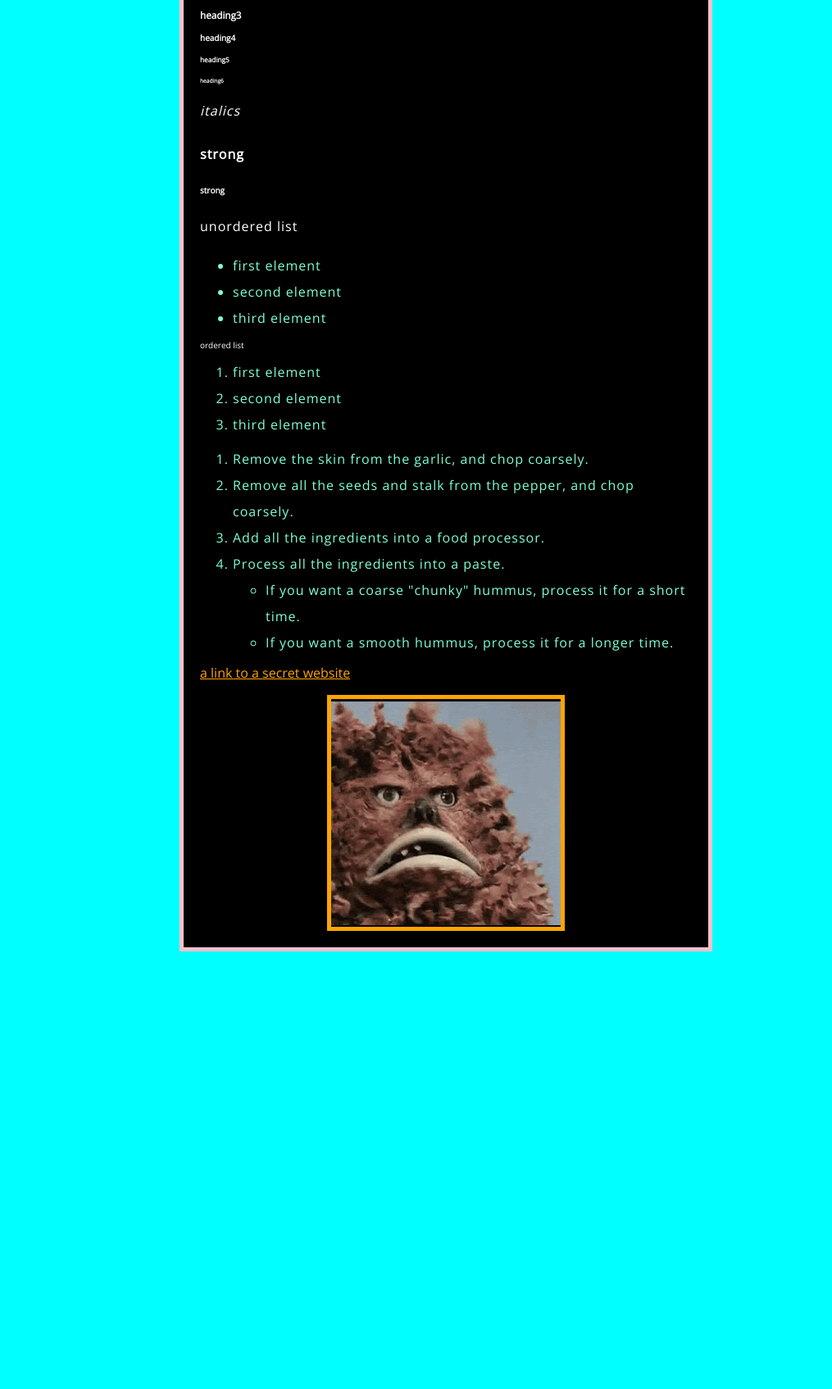
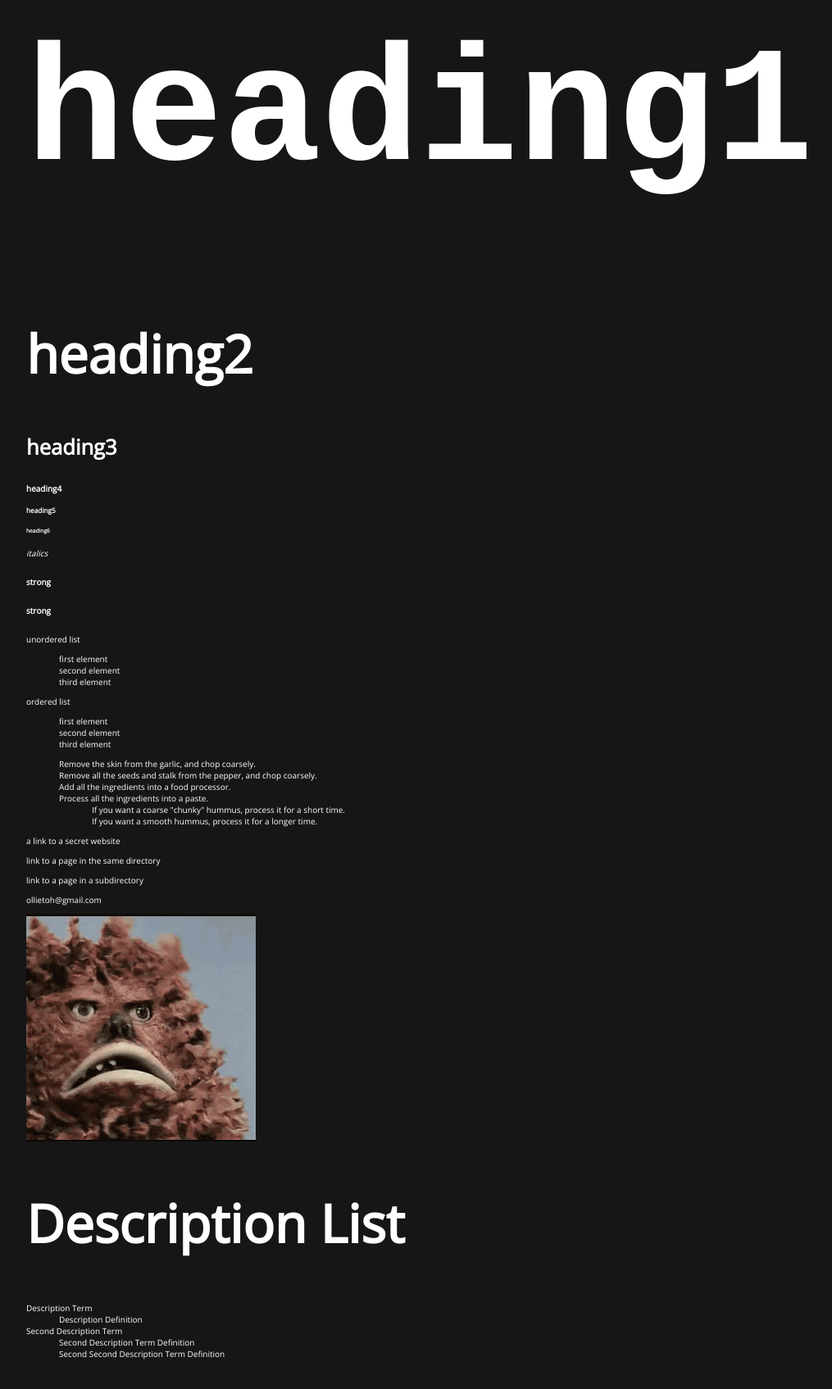
Before and after one commit to CerberusLatrans/PersonalWebsite, a plain HTML site: page index.html in a window 1280 px wide. Shown: the part 107-1802 px from the top of the page at 82% size, without its empty margins (96-1111 px from the left). Before the commit the page ends 1268 px from the top, so only its background shows below. Drawn offline with nearby package versions, Linux system fonts and the light colour scheme.

Commit message:
looks decent now

```diff
--- a/index.html
+++ b/index.html
@@ -53,10 +53,23 @@
             target= "_blank"
         >a link to a secret website</a>
     </p>
+    <p><a href = "homepage.html" target= "_blank">link to a page in the same directory</a></p>
+    <p><a href = "pages/index3.html" target= "_blank">link to a page in a subdirectory</a></p>
+    <p><a href="mailto:ollietoh@gmail.com">ollietoh@gmail.com</a></p>
     <a
     href = file:///Users/olivertoh/Documents/Personal%20Projects/learnwebdev/PersonalWebsite/index.html
     title = "Suprise!"
     target = "_blank">
     <img src="images/garamon.gif" alt="My test image"></a>
+    <p>
+      <h2>Description List</h2>
+      <dl>
+        <dt>Description Term</dt>
+        <dd>Description Definition</dd>
+        <dt>Second Description Term</dt>
+        <dd>Second Description Term Definition</dd>
+        <dd>Second Second Description Term Definition</dd>
+      </dl>
+    </p>
   </body>
 </html>
--- a/styles/style.css
+++ b/styles/style.css
@@ -1,46 +1,87 @@
 html {
+    color: white;
     font-size: 10px;
     font-family: "Open Sans", sans-serif;
-    background-color: aqua;
-  }
-
-h1 {
-    font-size: 20px;
+    background-color: rgb(22, 22, 22);
+}
+body {
+    margin: 10%
+}
+/* HEADER */
+header {
     text-align: center;
-    margin: 0;
-    padding: 20px 0;
-    color: #00539F;
-    text-shadow: 3px 3px 1px white;
-}
-p, li {
-    font-size: 16px;
-    line-height: 2;
-    letter-spacing: 1px;
-  }
-
-body {
-    width: 600px;
-    margin: 0 auto; /* first val (0) affects top an bottom side, second val (auto) affects left and right side*/
-    background-color: #000000;
-    padding: 0 20px 20px 20px; /* top, right, bottom, left*/
-    border: 5px solid pink;
     color: white;
 }
-img {
-    display: block;
-    margin: 0 auto;
+h1 {
+    font-size: 200px;
+    font-family: 'Inconsolata', monospace;
 }
-ol, ul {
-    color: aquamarine;
+.quote {
+    font-size: 30px;
+    font-family: 'The Nautigal', cursive;
+}
+a {
+    color: inherit;
+    text-decoration: none;
+}
+a:hover {
+    color: yellow;
+}
+.change:hover {
+    color:aqua;
+    text-shadow: 5px 5px rgb(225, 0, 255);
+}
+/* NAV BAR */
+nav {
+    position:fixed;
+    font-size: 15px;
+    top: 47%;
+    right: 3%;
+}
+li {
+    list-style-type: none;
+}
+/* MAIN */
+main {
+    margin: 10% 10%;
 }
 
-a {
-    font-size: 16px;
-    color: orange;
+h2 {
+    font-size: 5vw;
 }
-img {
-    padding: 20px, 20px;
-    color: white;
-    border: 5px solid orange;
-    margin: 0px auto;
+h3 {
+    font-size: 2vw;
 }
+/*
+.bottom {
+    display: flex;
+    position: relative;
+    margin: 0 auto;
+    width: 80%;
+    height: 50vh;
+    background-color: rgb(0, 78, 72);
+    border-radius: 100px;
+    box-shadow: 0 0 5px 2px rgb(0, 0, 0);
+}
+
+.middle {
+    display: flex;
+    position: relative;
+    margin: auto;
+    width: 95%;
+    height: 85%;
+    background-color: rgb(0, 175, 161);
+    border-radius: 50px;
+    box-shadow: 0 0 5px 2px rgb(0, 0, 0);
+}
+
+.top {
+    position: relative;
+    margin: auto;
+    width: 95%;
+    height: 80%;
+    background-color: rgb(0, 255, 238);
+    border-radius: 25px;
+    box-shadow: 0 0 5px 2px rgb(0, 0, 0);
+}
+*/
```
Also changed, not shown: homepage.html (added, +70 -0 lines), pages/index3.html (added).
